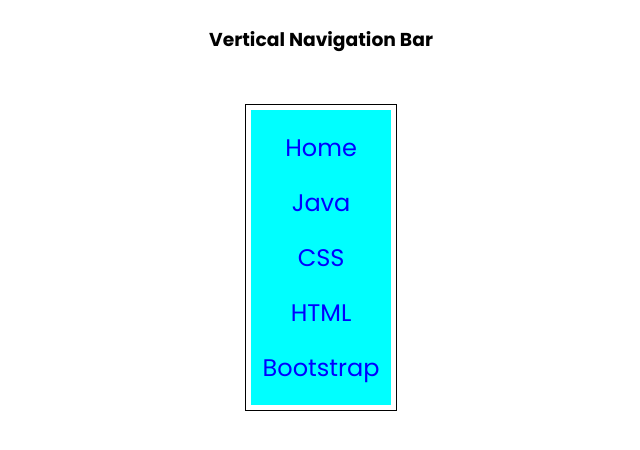
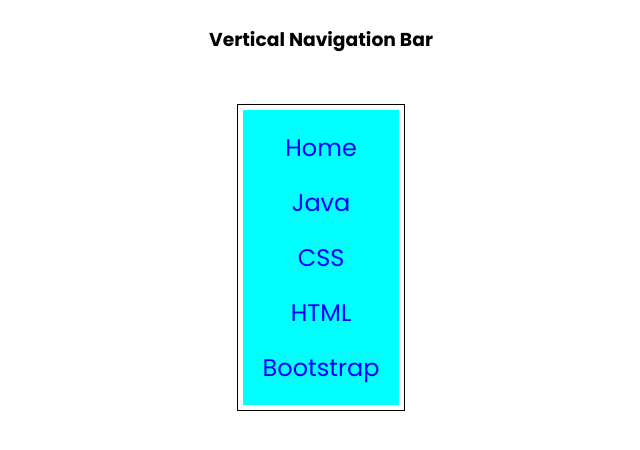
Before and after one commit to Rahul7177/MernStack1, a plain HTML site: page HTML/task7-I.html in a window 1280 px wide. Shown: the whole page, without its empty margins (319-959 px from the left). Drawn offline with Linux system fonts and the light colour scheme.

Commit message:
Update task7.css

```diff
--- a/CSS/task7.css
+++ b/CSS/task7.css
@@ -37,7 +37,7 @@
     flex-direction: column;
     justify-content: center;
     align-items: center;
-    width: 120px;
+    width: fit-content;
     background-color: aqua;
     padding: 10px;
 
```
